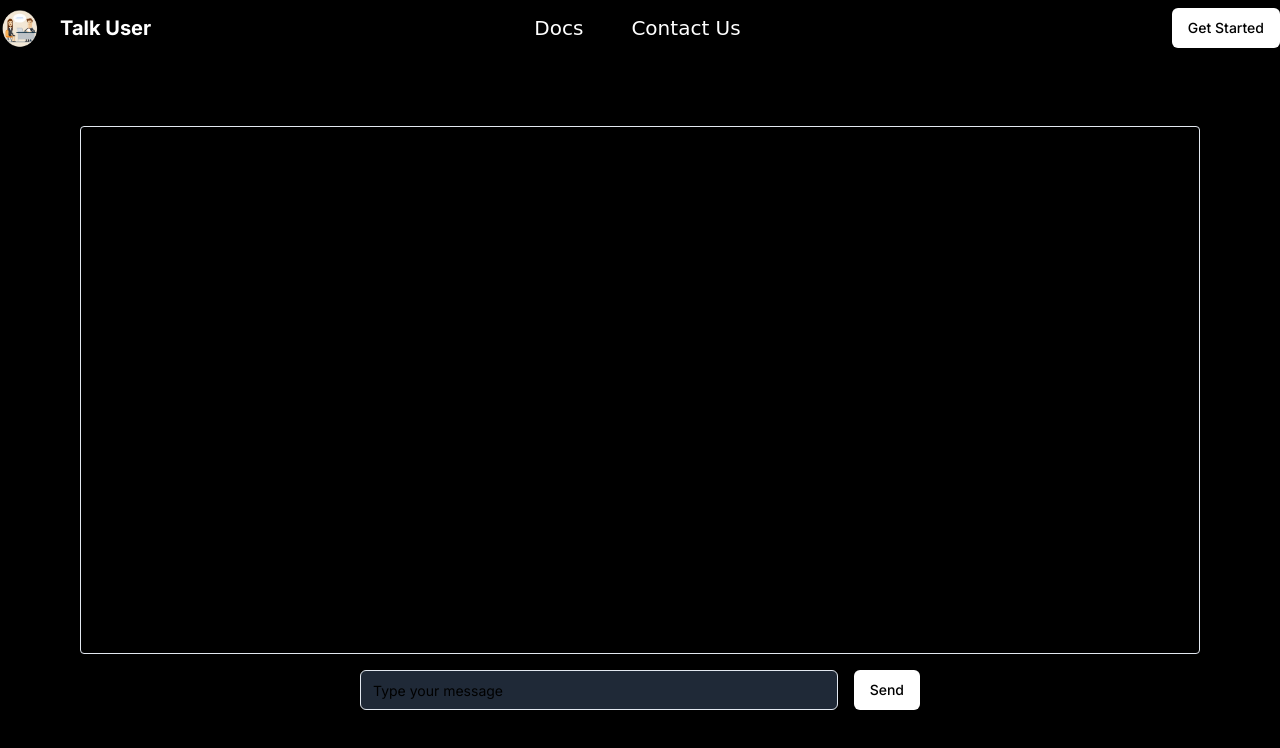
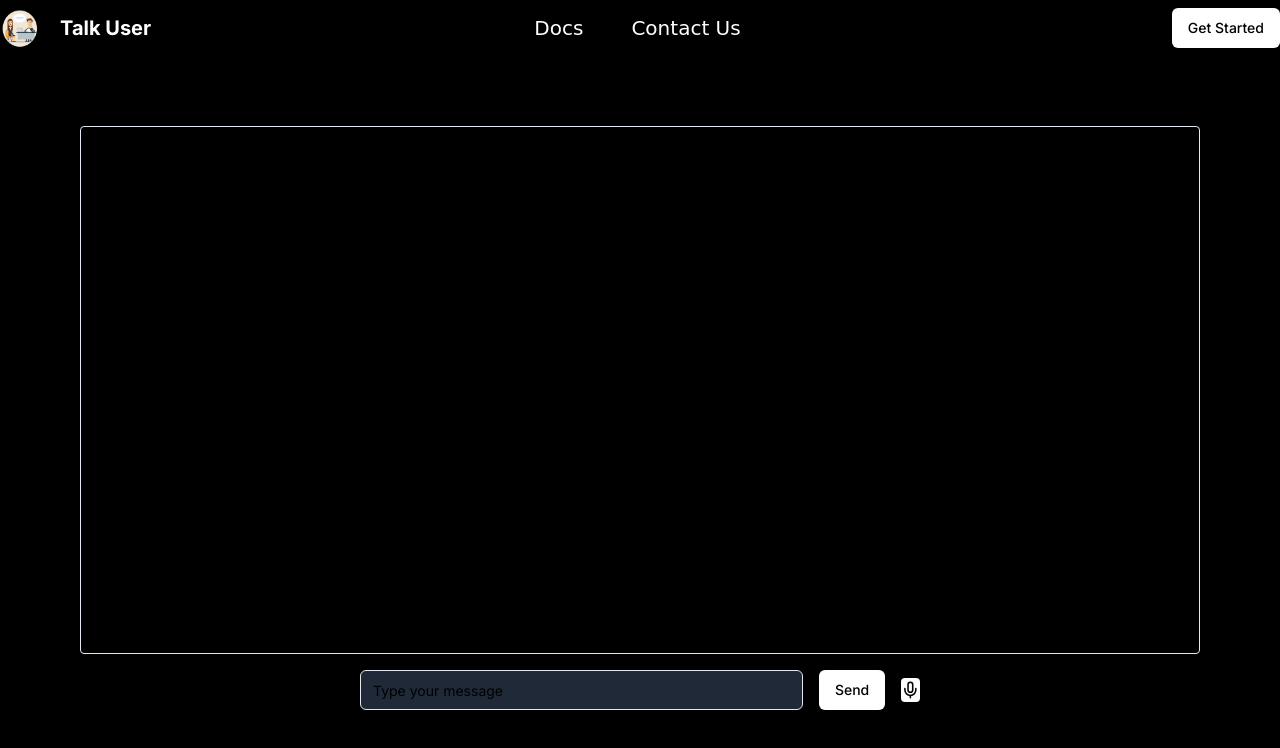
Before and after one commit to Ajay-308/TALK_user, a Next.js app: page /learn in a window 1280 px wide. Shown: the top 748 px of the page. Built offline with nearby package versions, Linux system fonts and the light colour scheme.

Commit message:
added to english wala paga

```diff
--- a/src/app/learn/page.tsx
+++ b/src/app/learn/page.tsx
@@ -7,6 +7,7 @@ import { Button } from "@/components/ui/button";
 import { BotIcon } from "lucide-react";
 import { Input } from "@/components/ui/input";
 import { HiSpeakerWave, HiMiniSpeakerXMark } from "react-icons/hi2";
+import { MicIcon } from "lucide-react";
 interface ChatMessage {
   user: string;
   jarwis: string;
@@ -19,6 +20,8 @@ const Learn: React.FC = () => {
     return storedChatHistory ? JSON.parse(storedChatHistory) : [];
   });
   const msgBoxRef = useRef<HTMLDivElement>(null);
+  const [voiceData, setVoiceData] = useState("");
+  const [error, setError] = useState("");
 
   const handleSendMessage = async () => {
     try {
@@ -108,6 +111,45 @@ const Learn: React.FC = () => {
     }
   }, [audioUrl]);
 
+  // listen
+
+  const handleListen = async () => {
+    try {
+      const recognition = new window.webkitSpeechRecognition();
+      recognition.lang = "en-US";
+      recognition.start();
+
+      recognition.onresult = (event) => {
+        const transcript = event.results[0][0].transcript;
+        setVoiceData(transcript);
+        setInputMessage(transcript); // Set voice data to the input message
+        recognition.stop();
+
+        // Call handleSendMessage to send the voice data as a message
+        handleSendMessage();
+      };
+
+      recognition.onerror = (event) => {
+        setError(`Speech recognition error: ${event.error}`);
+        recognition.stop();
+      };
+    } catch (error) {
+      setError(`Error: ${error}`);
+    }
+    handleSubmit();
+  };
+
+  const handleSubmit = async () => {
+    try {
+      const response = await axios.post("http://localhost:5000/listen", {
+        message: voiceData,
+      });
+      console.log(response.data);
+    } catch (error) {
+      console.error(`Error submitting voice data: ${error}`);
+    }
+  };
+
   return (
     <div className="bg-black">
       <Navbar />
@@ -175,6 +217,11 @@ const Learn: React.FC = () => {
           >
             Send
           </Button>
+          <MicIcon
+            className="ml-4 mt-2 h-6 w-6 cursor-pointer rounded bg-white  text-black"
+            size={25}
+            onClick={() => handleListen()}
+          />
         </div>
       </div>
     </div>
```
